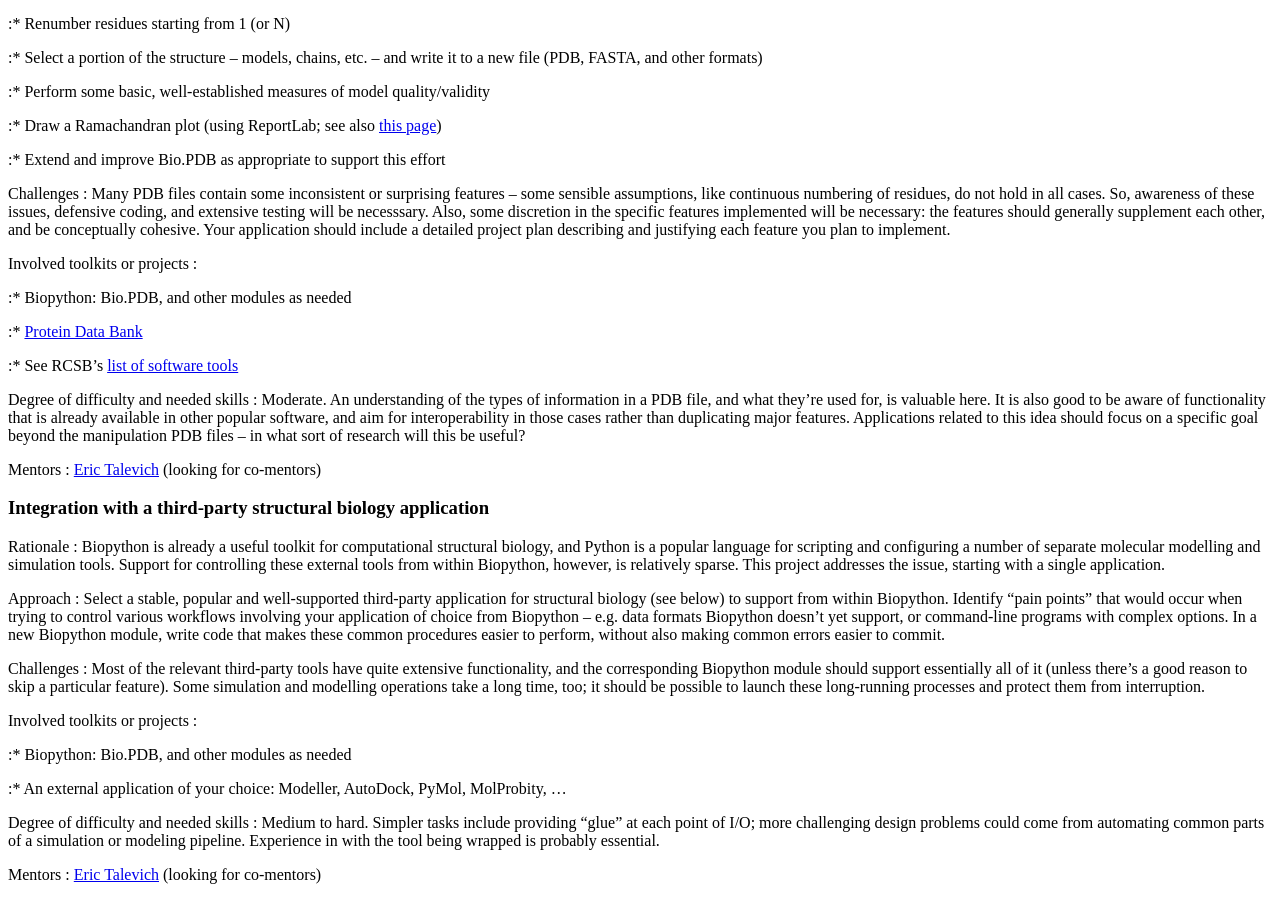
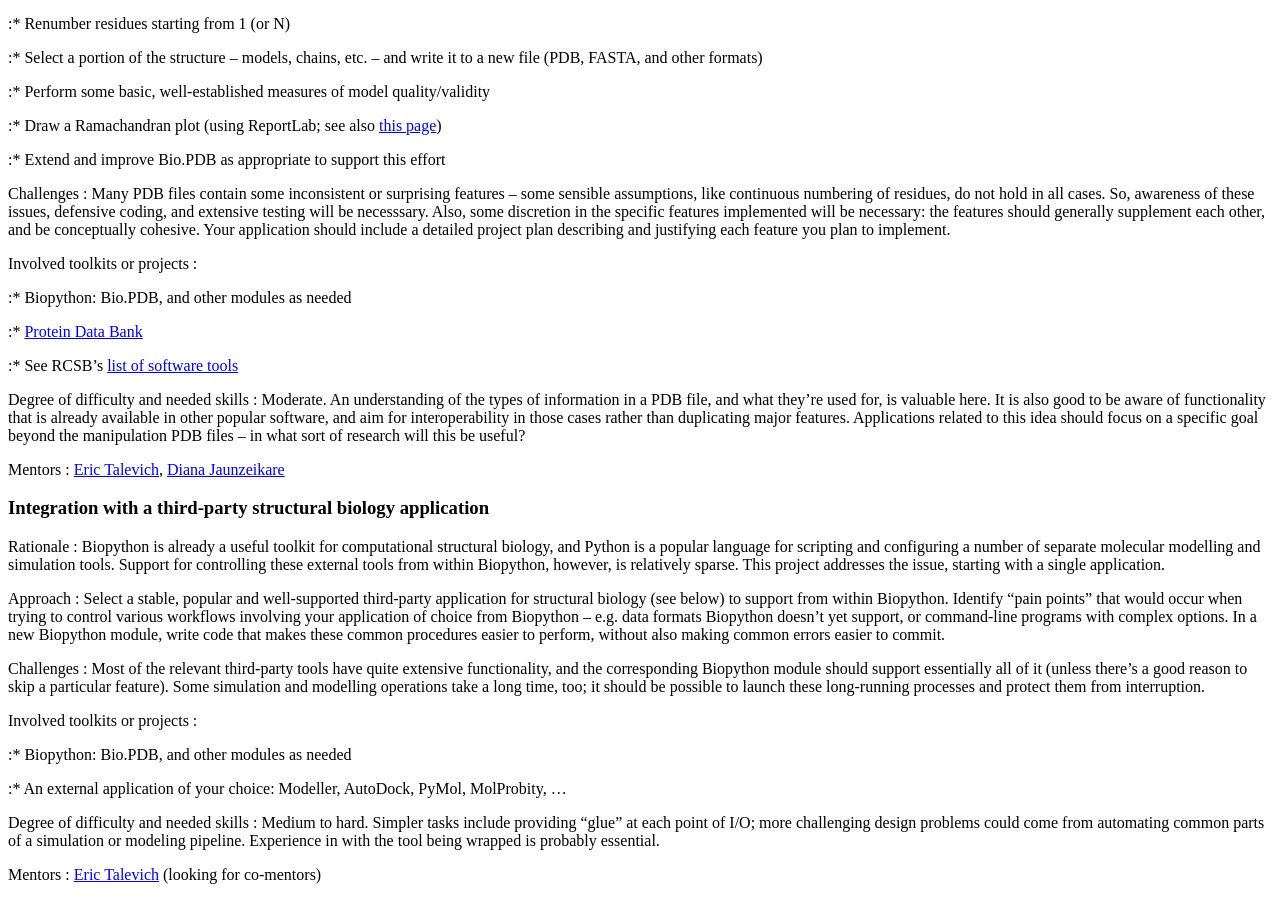
Before and after one commit to biopython/biopython.github.io, a Jekyll site: the page built from wiki/Google_Summer_of_Code.md, in a window 1280 px wide and 900 px high, scrolled down 2201 px. Built offline with Jekyll 4.4.1, drawn with Linux system fonts in a browser that asks for light colours.

Commit message:
/* PDB-Tidy: command-line tools for manipulating PDB files */ Added Diana Jaunzeikare as a co-mentor

```diff
--- a/wiki/Google_Summer_of_Code.md
+++ b/wiki/Google_Summer_of_Code.md
@@ -177,7 +177,7 @@ Degree of difficulty and needed skills : Moderate. An understanding of the types
 
 <!-- -->
 
-Mentors : [Eric Talevich](User%3AEricTalevich "wikilink") (looking for co-mentors)
+Mentors : [Eric Talevich](User%3AEricTalevich "wikilink"), [Diana Jaunzeikare](https://www.nescent.org/wg_phyloinformatics/User:Dianaj)
 
 ### Integration with a third-party structural biology application
 
```
Also changed, not shown: 1 other file.
